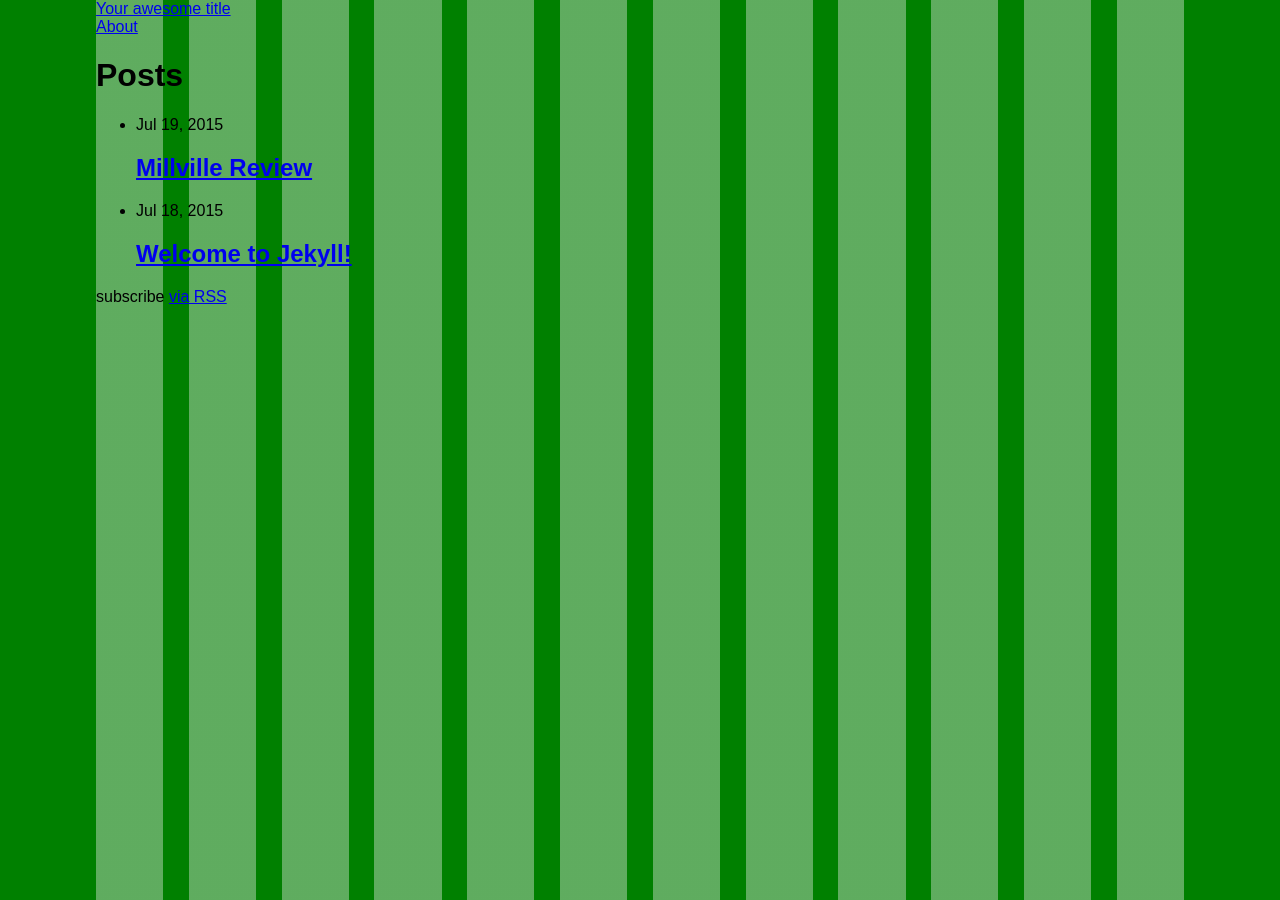
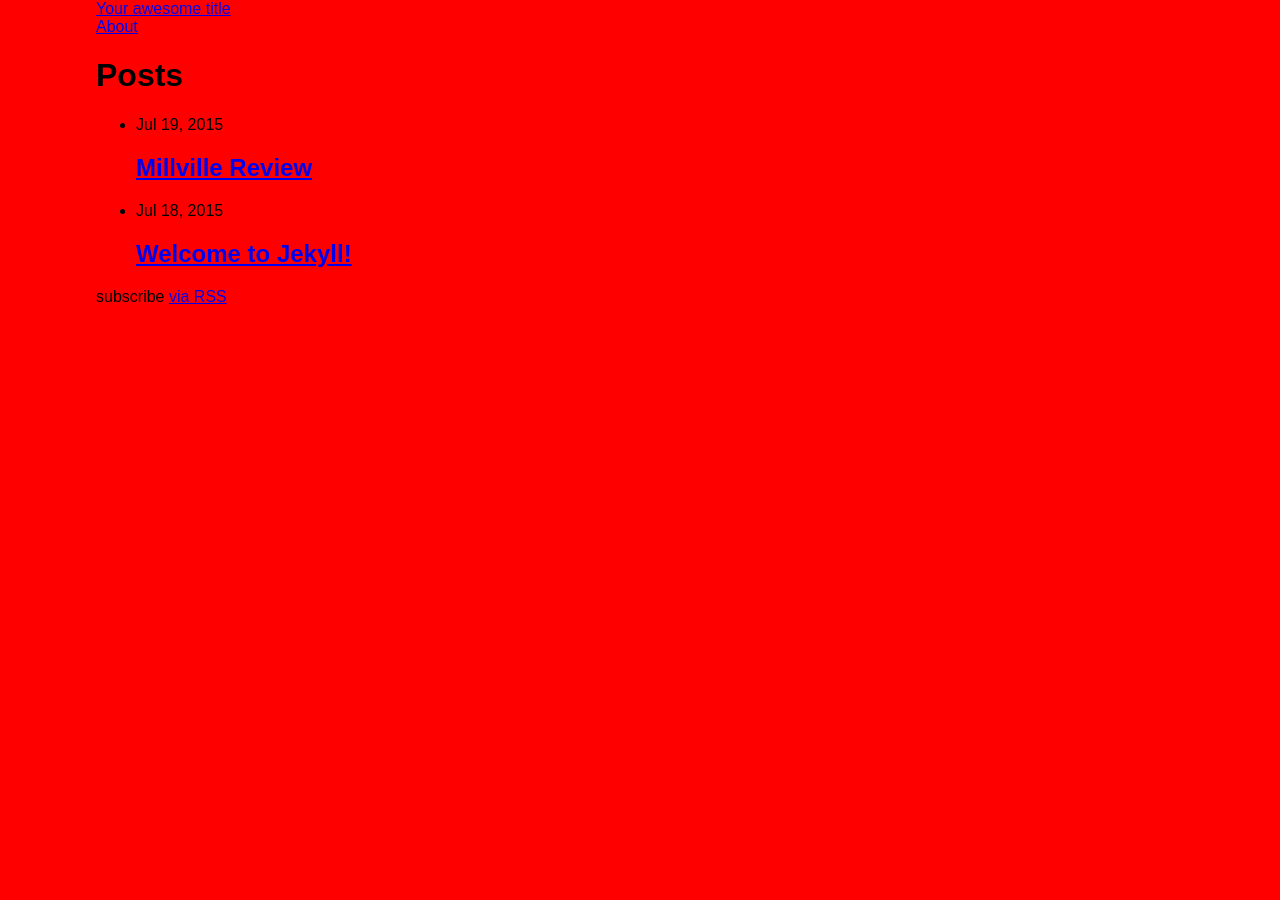
Before and after one commit to zhodamx/zhodamx.github.io, a Jekyll site: the page built from index.html, in a window 1280 px wide. Built offline with Jekyll 4.4.1, drawn with Linux system fonts in a browser that asks for light colours.

Commit message:
fixed issues with gulp

```diff
--- a/css/main.css
+++ b/css/main.css
@@ -360,25 +360,6 @@ html {
 *::before {
   box-sizing: inherit; }
 
-body:before {
-  background-image: -webkit-linear-gradient(left, transparent 0, #eee 0, #eee 6.17215%, transparent 6.17215%, transparent 8.5298%, #eee 8.5298%, #eee 14.70196%, transparent 14.70196%, transparent 17.05961%, #eee 17.05961%, #eee 23.23176%, transparent 23.23176%, transparent 25.58941%, #eee 25.58941%, #eee 31.76157%, transparent 31.76157%, transparent 34.11922%, #eee 34.11922%, #eee 40.29137%, transparent 40.29137%, transparent 42.64902%, #eee 42.64902%, #eee 48.82117%, transparent 48.82117%, transparent 51.17883%, #eee 51.17883%, #eee 57.35098%, transparent 57.35098%, transparent 59.70863%, #eee 59.70863%, #eee 65.88078%, transparent 65.88078%, transparent 68.23843%, #eee 68.23843%, #eee 74.41059%, transparent 74.41059%, transparent 76.76824%, #eee 76.76824%, #eee 82.94039%, transparent 82.94039%, transparent 85.29804%, #eee 85.29804%, #eee 91.4702%, transparent 91.4702%, transparent 93.82785%, #eee 93.82785%, #eee 100%, transparent 100%);
-  background-image: -moz-linear-gradient(left, transparent 0, #eee 0, #eee 6.17215%, transparent 6.17215%, transparent 8.5298%, #eee 8.5298%, #eee 14.70196%, transparent 14.70196%, transparent 17.05961%, #eee 17.05961%, #eee 23.23176%, transparent 23.23176%, transparent 25.58941%, #eee 25.58941%, #eee 31.76157%, transparent 31.76157%, transparent 34.11922%, #eee 34.11922%, #eee 40.29137%, transparent 40.29137%, transparent 42.64902%, #eee 42.64902%, #eee 48.82117%, transparent 48.82117%, transparent 51.17883%, #eee 51.17883%, #eee 57.35098%, transparent 57.35098%, transparent 59.70863%, #eee 59.70863%, #eee 65.88078%, transparent 65.88078%, transparent 68.23843%, #eee 68.23843%, #eee 74.41059%, transparent 74.41059%, transparent 76.76824%, #eee 76.76824%, #eee 82.94039%, transparent 82.94039%, transparent 85.29804%, #eee 85.29804%, #eee 91.4702%, transparent 91.4702%, transparent 93.82785%, #eee 93.82785%, #eee 100%, transparent 100%);
-  background-image: -ms-linear-gradient(left, transparent 0, #eee 0, #eee 6.17215%, transparent 6.17215%, transparent 8.5298%, #eee 8.5298%, #eee 14.70196%, transparent 14.70196%, transparent 17.05961%, #eee 17.05961%, #eee 23.23176%, transparent 23.23176%, transparent 25.58941%, #eee 25.58941%, #eee 31.76157%, transparent 31.76157%, transparent 34.11922%, #eee 34.11922%, #eee 40.29137%, transparent 40.29137%, transparent 42.64902%, #eee 42.64902%, #eee 48.82117%, transparent 48.82117%, transparent 51.17883%, #eee 51.17883%, #eee 57.35098%, transparent 57.35098%, transparent 59.70863%, #eee 59.70863%, #eee 65.88078%, transparent 65.88078%, transparent 68.23843%, #eee 68.23843%, #eee 74.41059%, transparent 74.41059%, transparent 76.76824%, #eee 76.76824%, #eee 82.94039%, transparent 82.94039%, transparent 85.29804%, #eee 85.29804%, #eee 91.4702%, transparent 91.4702%, transparent 93.82785%, #eee 93.82785%, #eee 100%, transparent 100%);
-  background-image: -o-linear-gradient(left, transparent 0, #eee 0, #eee 6.17215%, transparent 6.17215%, transparent 8.5298%, #eee 8.5298%, #eee 14.70196%, transparent 14.70196%, transparent 17.05961%, #eee 17.05961%, #eee 23.23176%, transparent 23.23176%, transparent 25.58941%, #eee 25.58941%, #eee 31.76157%, transparent 31.76157%, transparent 34.11922%, #eee 34.11922%, #eee 40.29137%, transparent 40.29137%, transparent 42.64902%, #eee 42.64902%, #eee 48.82117%, transparent 48.82117%, transparent 51.17883%, #eee 51.17883%, #eee 57.35098%, transparent 57.35098%, transparent 59.70863%, #eee 59.70863%, #eee 65.88078%, transparent 65.88078%, transparent 68.23843%, #eee 68.23843%, #eee 74.41059%, transparent 74.41059%, transparent 76.76824%, #eee 76.76824%, #eee 82.94039%, transparent 82.94039%, transparent 85.29804%, #eee 85.29804%, #eee 91.4702%, transparent 91.4702%, transparent 93.82785%, #eee 93.82785%, #eee 100%, transparent 100%);
-  background-image: linear-gradient(to left, transparent 0, #eee 0, #eee 6.17215%, transparent 6.17215%, transparent 8.5298%, #eee 8.5298%, #eee 14.70196%, transparent 14.70196%, transparent 17.05961%, #eee 17.05961%, #eee 23.23176%, transparent 23.23176%, transparent 25.58941%, #eee 25.58941%, #eee 31.76157%, transparent 31.76157%, transparent 34.11922%, #eee 34.11922%, #eee 40.29137%, transparent 40.29137%, transparent 42.64902%, #eee 42.64902%, #eee 48.82117%, transparent 48.82117%, transparent 51.17883%, #eee 51.17883%, #eee 57.35098%, transparent 57.35098%, transparent 59.70863%, #eee 59.70863%, #eee 65.88078%, transparent 65.88078%, transparent 68.23843%, #eee 68.23843%, #eee 74.41059%, transparent 74.41059%, transparent 76.76824%, #eee 76.76824%, #eee 82.94039%, transparent 82.94039%, transparent 85.29804%, #eee 85.29804%, #eee 91.4702%, transparent 91.4702%, transparent 93.82785%, #eee 93.82785%, #eee 100%, transparent 100%);
-  content: "";
-  display: inline-block;
-  height: 100%;
-  left: 0;
-  margin: 0 auto;
-  max-width: 68em;
-  opacity: 0.4;
-  pointer-events: none;
-  position: fixed;
-  right: 0;
-  width: 100%;
-  z-index: -1; }
-
 html {
   max-width: 68em;
   margin-left: auto;
@@ -397,6 +378,6 @@ body {
   margin-left: 0%; }
   @media (min-width: 600px) {
     body {
-      background-color: green; } }
+      background-color: red; } }
   body:last-child {
     margin-right: 0; }
--- a/gulpfile.js
+++ b/gulpfile.js
@@ -41,7 +41,7 @@ gulp.task('jekyll', ['clean', 'sass'], function () {
 });
 
 // sass task
-gulp.task('sass', ['clean'], function(){
+gulp.task('sass', function(){
   return gulp.src('src/scss/main.scss')
       .pipe(sass({includePaths: neat}).on('error', sass.logError))
       .pipe(gulp.dest('_site/css'))
--- a/src/scss/main.scss
+++ b/src/scss/main.scss
@@ -58,7 +58,7 @@
 
 @import '../../node_modules/normalize.css/normalize';
 @import 'bourbon';
-$visual-grid: true;
+//$visual-grid: true;
 @import 'neat';
 
 
@@ -69,7 +69,7 @@ html {
 body {
   background-color: purple;
   @media (min-width: 600px) {
-    background-color: green;
+    background-color: red;
   }
   @include span-columns(12);
   @include shift(0);
```
